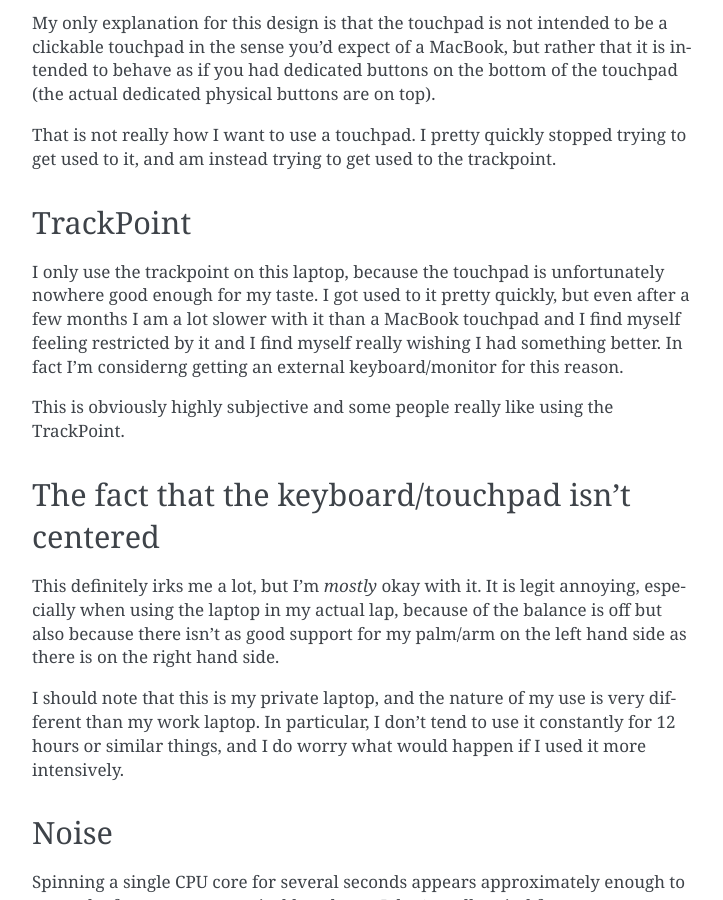
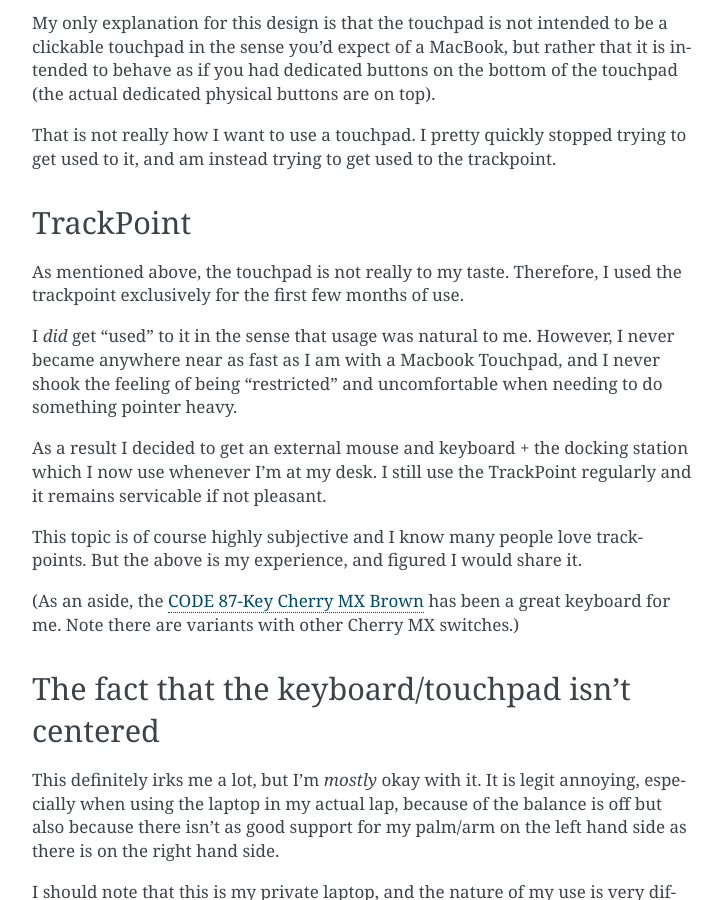
Before and after one commit to scode/docs, a Sphinx documentation site: the page built from docs/source/hardware/thinkpad_t580_linux.rst, in a window 1280 px wide and 900 px high, scrolled down 1219 px. Shown: the whole window, without its empty margins (388-1111 px from the left). Built offline with Sphinx 7.4.7, drawn with Linux system fonts in a browser that asks for light colours.

Commit message:
Update the trackpoint section with decisiont go go external.

```diff
--- a/docs/source/hardware/thinkpad_t580_linux.rst
+++ b/docs/source/hardware/thinkpad_t580_linux.rst
@@ -65,16 +65,24 @@
 TrackPoint
 ----------
 
-I only use the trackpoint on this laptop, because the touchpad is
-unfortunately nowhere good enough for my taste. I got used to it
-pretty quickly, but even after a few months I am a lot slower with it
-than a MacBook touchpad and I find myself feeling restricted by it and
-I find myself really wishing I had something better. In fact I'm
-considerng getting an external keyboard/monitor for this reason.
+As mentioned above, the touchpad is not really to my taste. Therefore, I
+used the trackpoint exclusively for the first few months of use.
 
-This is obviously highly subjective and some people really like using
-the TrackPoint.
+I *did* get "used" to it in the sense that usage was natural to me. However,
+I never became anywhere near as fast as I am with a Macbook Touchpad, and I
+never shook the feeling of being "restricted" and uncomfortable when needing
+to do something pointer heavy.
 
+As a result I decided to get an external mouse and keyboard + the docking
+station which I now use whenever I'm at my desk. I still use the TrackPoint
+regularly and it remains servicable if not pleasant.
+
+This topic is of course highly subjective and I know many people love
+trackpoints. But the above is my experience, and figured I would share it.
+
+(As an aside, the `CODE 87-Key Cherry MX Brown
+<https://smile.amazon.com/gp/product/B00UUBIM0E/ref=oh_aui_search_detailpage?ie=UTF8&psc=1>`__
+has been a great keyboard for me. Note there are variants with other Cherry MX switches.)
 
 The fact that the keyboard/touchpad isn't centered
 --------------------------------------------------
```
